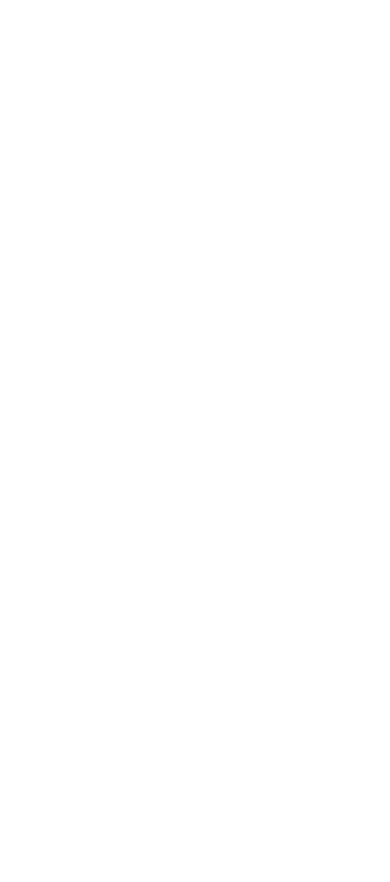
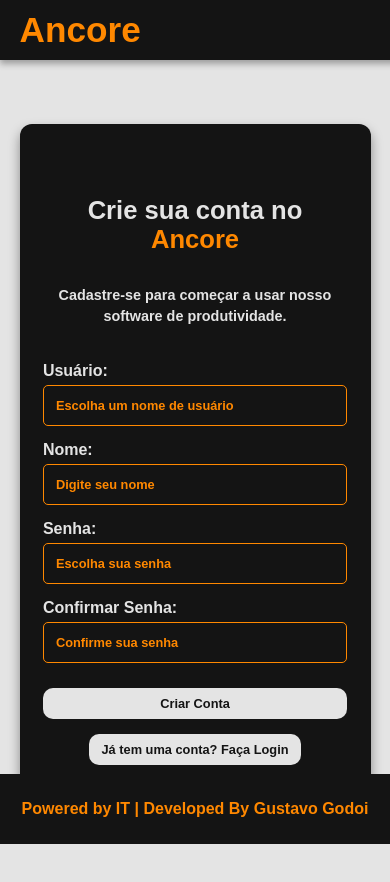
Before and after one commit to GustavoGodoiDev/Ancore, an Electron app: page src/pages/create_account/ca.html in a window 390 px wide. Before the commit the page ends 844 px from the top, so only its background shows below. Drawn offline with Linux system fonts and the light colour scheme.

Commit message:
Desenvolvimento da pagina de cadastro | Responsividade e Animações

```diff
--- a/src/pages/create_account/ca.css
+++ b/src/pages/create_account/ca.css
@@ -0,0 +1,295 @@
+/* VARIÁVEIS INICIAIS | COLORIMETRIA ---------------------------------------------------------------------------------------*/
+
+:root {
+    --cor-preto: #141414; /* Preto */
+    --cor-branco: #e4e4e4; /* Branco */
+    --cor-terciaria: #ff8800; /* Cor terciária inicial */
+}
+
+/* CONFIGURAÇÕES GERAIS ---------------------------------------------------------------------------------------------------*/
+
+body {
+    margin: 0;
+    padding: 0;
+    font-family: 'Poppins', sans-serif;
+    background-color: var(--cor-branco);
+    color: var(--cor-preto);
+    display: flex;
+    flex-direction: column;
+    align-items: center;  /* Centraliza o conteúdo horizontalmente */
+    justify-content: center; /* Centraliza o conteúdo verticalmente */
+    min-height: 100vh;  /* Garante que o body ocupe a altura total da tela */
+    font-weight: bold;
+    padding-top: 80px; /* Espaço para o cabeçalho fixo */
+}
+
+/* CABEÇALHO ---------------------------------------------------------------------------------------------------------------*/
+
+header {
+    background-color: var(--cor-preto);
+    width: 100%;
+    padding: 10px 5vw; /* Ajuste responsivo do padding */
+    box-shadow: 0px 4px 6px rgba(0, 0, 0, 0.3);
+    display: flex;
+    align-items: center;
+    justify-content: flex-start;
+    position: fixed;
+    top: 0;
+    left: 0;
+    z-index: 1000;
+}
+
+header h1 {
+    font-size: 2.5rem;
+    font-weight: bold;
+    color: var(--cor-terciaria);
+    margin: 0;
+}
+
+/* CARTÃO DE CADASTRO -----------------------------------------------------------------------------------------------------*/
+
+/* CARTÃO DE CADASTRO -----------------------------------------------------------------------------------------------------*/
+
+.card {
+    display: flex;
+    flex-direction: column;
+    align-items: center;
+    justify-content: center;
+    margin: 5vh 5vw; /* Ajuste proporcional para margens */
+    background-color: var(--cor-preto);
+    border-radius: 12px;
+    box-shadow: 0px 6px 12px rgba(0, 0, 0, 0.4);
+    padding: 5vh 5vw;
+    max-width: 800px;
+    width: 90%;
+    min-height: 450px;
+    text-align: center;
+    box-sizing: border-box;
+}
+
+.card h2 {
+    font-size: 2.4rem;
+    margin-bottom: 2vh;
+    color: var(--cor-branco);
+    font-weight: bold;
+}
+
+.card p {
+    font-size: 1.2rem;
+    line-height: 1.5;
+    color: var(--cor-branco);
+    font-weight: bold;
+    margin-bottom: 4vh;
+}
+
+.destaque {
+    color: var(--cor-terciaria);
+    font-weight: bold;
+}
+
+/* FORMULÁRIO DE CADASTRO ------------------------------------------------------------------------------------------------*/
+
+.login-form {
+    display: flex;
+    flex-direction: column;
+    width: 100%;
+    max-width: 400px;
+}
+
+.login-form label {
+    font-size: 1rem;
+    color: var(--cor-branco);
+    margin-bottom: 5px;
+    text-align: left;
+    font-weight: bold;
+}
+
+.login-form input {
+    padding: 12px;
+    margin-bottom: 15px;
+    border: 1px solid var(--cor-terciaria);
+    border-radius: 5px;
+    font-size: 1rem;
+    background-color: var(--cor-preto);
+    color: var(--cor-branco);
+    transition: all 0.3s ease;
+    font-weight: bold;
+    box-sizing: border-box; /* Garante que padding e border sejam incluídos no tamanho total */
+}
+
+/* Remover o efeito de hover nas labels */
+.login-form label {
+    font-size: 1rem;
+    color: var(--cor-branco);
+    margin-bottom: 5px;
+    text-align: left;
+    font-weight: bold;
+    pointer-events: none; /* Garante que as labels não alterem o comportamento de hover dos inputs */
+  }
+
+.login-form input::placeholder {
+    color: var(--cor-terciaria);
+}
+
+/* Alterando a cor do placeholder para preto no hover */
+.login-form input:hover::placeholder {
+    color: var(--cor-preto);
+}
+
+/* Hover aplicado corretamente ao redor do input, incluindo bordas */
+.login-form input:hover {
+    background-color: var(--cor-terciaria);
+    color: var(--cor-preto);
+    border-color: var(--cor-preto); /* Opcional: muda a cor da borda no hover */
+}
+
+.login-form input:focus {
+    outline: none;
+    border-color: var(--cor-terciaria);
+    box-shadow: 0 0 5px var(--cor-terciaria);
+}
+
+/* BOTÕES ---------------------------------------------------------------------------------------------------------------*/
+
+#criar-conta-btn, #login-btn {
+    background-color: var(--cor-branco);
+    color: var(--cor-preto);
+    border: none;
+    padding: 12px 20px;
+    margin-top: 10px;
+    margin-bottom: 5px;
+    border-radius: 10px;
+    font-size: 1rem;
+    font-weight: bold;
+    cursor: pointer;
+    transition: all 0.3s ease;
+    max-width: 100%;
+}
+
+#criar-conta-btn:hover, #login-btn:hover {
+    background-color: var(--cor-terciaria);
+    color: var(--cor-branco);
+    transform: scale(1.05);
+}
+
+/* Ajustando o tamanho do botão "Já tem uma conta?" */
+#login-btn {
+    font-size: 0.9rem; /* Reduzido o tamanho da fonte */
+    padding: 10px 18px;
+}
+
+/* RESPONSIVIDADE --------------------------------------------------------------------------------------------------------*/
+
+@media (max-width: 1024px) {
+    header h1 {
+        font-size: 2.2rem; /* Ajuste de fonte no cabeçalho */
+    }
+
+    .card {
+        padding: 5vh 5vw;
+        width: 90%;
+        min-height: 400px;
+    }
+
+    .card h2 {
+        font-size: 2rem;
+    }
+
+    .card p {
+        font-size: 1rem;
+    }
+
+    #criar-conta-btn, #login-btn {
+        padding: 10px 15px;
+        font-size: 0.9rem;
+    }
+
+    .login-form {
+        max-width: 350px;
+    }
+
+    .login-form input {
+        font-size: 0.9rem;
+    }
+}
+
+@media (max-width: 768px) {
+    body {
+        padding-top: 60px; /* Ajuste o topo para telas médias */
+    }
+
+    .card {
+        padding: 5vh 5vw;
+        min-height: 350px;
+        width: 90%;
+    }
+
+    .card h2 {
+        font-size: 1.8rem;
+    }
+
+    .card p {
+        font-size: 1rem;
+    }
+
+    #criar-conta-btn, #login-btn {
+        padding: 10px 15px;
+        font-size: 0.9rem;
+    }
+
+    .login-form {
+        max-width: 80%;
+    }
+
+    .login-form input {
+        font-size: 0.9rem;
+    }
+}
+
+@media (max-width: 480px) {
+    body {
+        padding-top: 50px; /* Ajuste no topo para telas pequenas */
+    }
+
+    .card {
+        padding: 6vh 6vw;
+        min-height: 300px;
+        width: 90%;
+    }
+
+    .card h2 {
+        font-size: 1.6rem;
+    }
+
+    .card p {
+        font-size: 0.9rem;
+    }
+
+    #criar-conta-btn, #login-btn {
+        padding: 8px 12px;
+        font-size: 0.8rem;
+    }
+
+    .login-form {
+        max-width: 100%;
+    }
+
+    .login-form input {
+        font-size: 0.8rem;
+    }
+}
+
+/* FOOTER ---------------------------------------------------------------------------------------------------------------*/
+
+footer {
+    background-color: var(--cor-preto);
+    color: var(--cor-terciaria);
+    padding: 10px 5vw;
+    text-align: center;
+    width: 100%;
+    position: fixed;
+    bottom: 0;
+    left: 0;
+    font-weight: bold;
+    box-sizing: border-box;
+}
--- a/src/pages/create_account/ca.html
+++ b/src/pages/create_account/ca.html
@@ -0,0 +1,59 @@
+<!DOCTYPE html>
+<html lang="pt-br">
+
+<head>
+    <meta charset="UTF-8">
+    <meta name="viewport" content="width=device-width, initial-scale=1.0">
+    <title>Ancore - Criar Conta</title>
+    <link rel="stylesheet" href="ca.css">
+</head>
+
+<body>
+    <!-- Cabeçalho -->
+    <header>
+        <h1>Ancore</h1>
+    </header>
+
+    <!-- Cartão de Cadastro -->
+    <div class="card">
+        <h2>Crie sua conta no <span class="destaque">Ancore</span></h2>
+        <p>Cadastre-se para começar a usar nosso software de produtividade.</p>
+
+        <!-- Formulário de Cadastro -->
+        <form id="form-cadastro" class="login-form">
+            <label for="usuario">Usuário:</label>
+            <input type="text" id="usuario" name="usuario" placeholder="Escolha um nome de usuário" required>
+
+            <label for="nome">Nome:</label>
+            <input type="text" id="nome" name="nome" placeholder="Digite seu nome" required>
+
+            <label for="senha">Senha:</label>
+            <input type="password" id="senha" name="senha" placeholder="Escolha sua senha" required>
+
+            <label for="confirmar-senha">Confirmar Senha:</label>
+            <input type="password" id="confirmar-senha" name="confirmar-senha" placeholder="Confirme sua senha" required>
+
+            <button id="criar-conta-btn" type="submit">Criar Conta</button>
+        </form>
+
+        <!-- Link para Login -->
+        <button id="login-btn" onclick="window.location.href='index.html'">Já tem uma conta? Faça Login</button>
+
+        <script>
+            const { ipcRenderer } = require('electron');
+
+            document.getElementById('login-btn').addEventListener('click', () => {
+                ipcRenderer.send('navigate-to-home');
+            });
+        </script>
+
+    </div>
+
+    <!-- Footer -->
+    <footer>
+        <p>Powered by IT | Developed By Gustavo Godoi</p>
+    </footer>
+    <script src="ca.js"></script>
+</body>
+
+</html>
--- a/src/pages/home/style.css
+++ b/src/pages/home/style.css
@@ -30,6 +30,7 @@
   justify-content: center;
   min-height: 100vh;
   font-weight: bold;
+  padding-top: 80px; /* Espaço para o cabeçalho fixo */
 }
 
 /* CABEÇALHO ---------------------------------------------------------------------------------------------------------------*/
@@ -62,12 +63,13 @@
 /* CARD DE LOGIN | BOTÕES | ---------------------------------------------------------------------------------------*/
 
 /* Botões */
-  button {
+#login-btn, #cadastrar-btn {
   background-color: var(--cor-branco);
   color: var(--cor-preto);
   border: none;
-    padding: 12px 25px;
-    margin: 12px;
+  padding: 12px 20px;
+  margin-top: 12px;
+  margin-bottom: 6px;
   border-radius: 10px;
   font-size: 1rem;
   font-weight: bold;
@@ -75,7 +77,7 @@
   transition: all 0.3s ease;
 }
 
-  button:hover {
+#login-btn:hover, #cadastrar-btn:hover {
   background-color: var(--cor-terciaria);
   color: var(--cor-branco);
   transform: scale(1.05);
@@ -97,6 +99,7 @@
   width: 95%;
   min-height: 400px;
   text-align: center;
+  box-sizing: border-box;
 }
 
 .card h2 {
@@ -110,14 +113,14 @@
   font-size: 2.8rem;
   margin-bottom: 5px;
   color: var(--cor-terciaria);
-    font-weight: bold;
+  font-weight: small-caps;
 }
 
 .card p {
   font-size: 1.2rem;
   line-height: 1.5;
   color: var(--cor-branco);
-    font-weight: bold;
+  font-weight:
 }
 
 /* Formulário de Login */
@@ -163,6 +166,16 @@
 
 .login-form input:hover::placeholder {
   color: var(--cor-preto);
+}
+
+/* Remover o efeito de hover nas labels */
+.login-form label {
+  font-size: 1rem;
+  color: var(--cor-branco);
+  margin-bottom: 5px;
+  text-align: left;
+  font-weight: bold;
+  pointer-events: none; /* Garante que as labels não alterem o comportamento de hover dos inputs */
 }
 
 /* Estilo para o seletor de cor */
@@ -220,3 +233,71 @@
 footer a:hover {
   color: var(--cor-terciaria);
 }
+
+/* RESPONSIVIDADE | MEDIA QUERIES ---------------------------------------------------------------------------------------*/
+
+@media screen and (max-width: 768px) {
+  /* Ajuste do card */
+  .card {
+      padding: 20px;
+      width: 95%;  /* Reduzindo a largura para 95% da tela */
+      max-width: 600px;  /* Limita a largura máxima a 600px */
+      margin: 20px auto;
+  }
+
+  .card h2 {
+      font-size: 2rem;
+  }
+
+  /* Ajuste do formulário */
+  .login-form {
+      max-width: 100%;
+  }
+
+  .login-form input {
+      font-size: 0.9rem;
+  }
+
+  /* Ajuste dos botões */
+  #login-btn, #cadastrar-btn {
+      font-size: 0.9rem;
+      padding: 10px 18px;
+  }
+
+  /* Ajuste do footer */
+  footer {
+      font-size: 0.9rem;
+      padding: 10px;
+  }
+}
+
+@media screen and (max-width: 480px) {
+  /* Ajuste do card */
+  .card {
+      padding: 15px;
+      width: 90%;  /* Reduzindo ainda mais a largura */
+      max-width: 450px;  /* Limita a largura máxima a 450px */
+      margin: 10px auto;
+  }
+
+  .card h2 {
+      font-size: 1.8rem;
+  }
+
+  /* Ajuste do formulário */
+  .login-form input {
+      font-size: 0.8rem;
+  }
+
+  /* Ajuste dos botões */
+  #login-btn, #cadastrar-btn {
+      font-size: 0.8rem;
+      padding: 10px 15px;
+  }
+
+  /* Ajuste do footer */
+  footer {
+      font-size: 0.8rem;
+      padding: 5px;
+  }
+}
```
Also changed, not shown: src/pages/create_account/ca.js (+40 -0 lines), src/pages/home/index.html (+11 -3 lines), src/pages/home/main.js (+24 -6 lines). Lines whose indentation alone changed are shown as unchanged.
